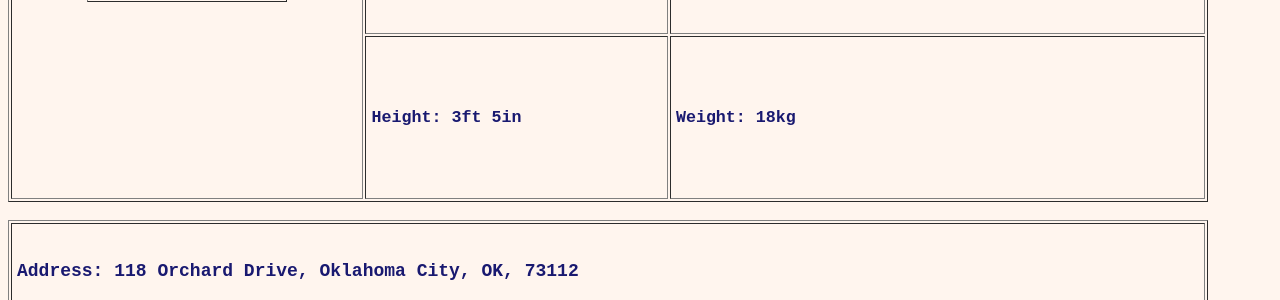
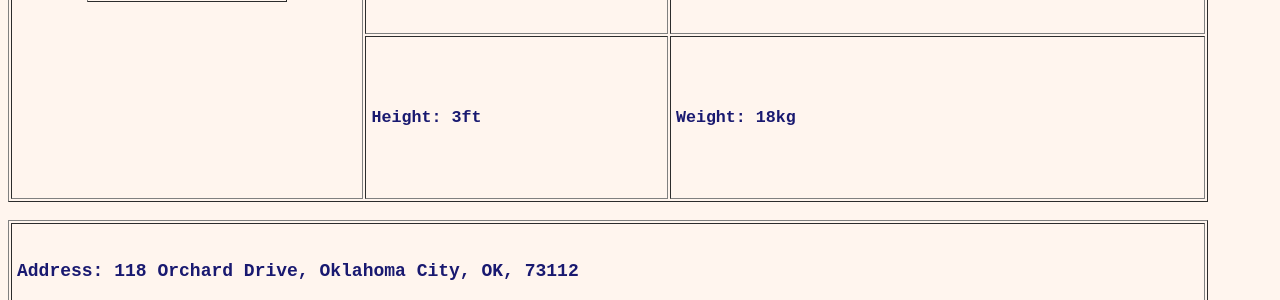
Before and after one commit to Sugarbug1211/Sugarbug1211.github.io, a Jekyll site: the page Patient Log/patient log 1.html, which Jekyll copies as it is, in a window 1280 px wide. Shown: the part 435-735 px from the top of the page. Built offline with Jekyll 4.4.1, drawn with Linux system fonts in a browser that asks for light colours.

Commit message:
Update patient log 1.html

```diff
--- a/Patient Log/patient log 1.html
+++ b/Patient Log/patient log 1.html
@@ -28,7 +28,7 @@
                     <td><h3>Date of Birth: January 11, 2016</h3></td>
                 </tr>
                 <tr>
-                    <td><h3>Height: 3ft 5in</h3></td>
+                    <td><h3>Height: 3ft</h3></td>
                     <td><h3>Weight: 18kg</h3></td>
                 </tr>
             </table>
```
